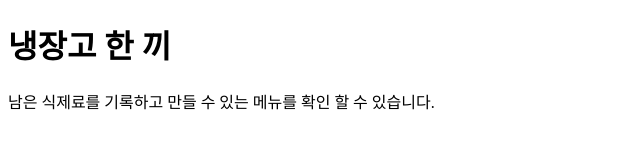
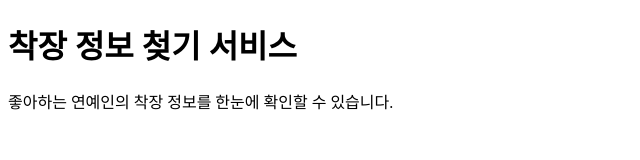
Before and after one commit to malshise/UIUXPROGRAMMING, a plain HTML site: page index.html in a window 1280 px wide. Shown: the whole page, without its empty margins (0-640 px from the left). Drawn offline with Linux system fonts and the light colour scheme.

Commit message:
내 웹 서비스 제목과 설명 입력

```diff
--- a/index.html
+++ b/index.html
@@ -3,17 +3,24 @@
 
 <head>
    <meta charset="UTF-8">
-   <title>나의 첫 웹페이지</title>
+   <title>WORN BY</title>
 </head>
 
 <body>
-   <!--서비스 이름: 냉장고 한 끼
-주요 사용자: 혼자 사는 대학생
-목적: 남은 식재료로 만들 수 있는 메뉴를 이해한다.
-핵심 행동: 재료를 기록하고 추천 메뉴를 확인한다.
-정보 순서: 소개 → 주요 기능 → 이용 방법 → 소식 받기-->
+ <!--
+사용자:연예인(아이돌) 패션에 관심 있는 10~30대
+목적: 연예인 착용 아이템 정보를 쉽게 확인한다.
+핵심 행동: 연예인 검색 → 아이템 확인 → 구매링크 확인
+정보 순서: 소개 → 주요 기능 → 이용 방법 → 찾기 요청
+서비스 이름과 한 줄 소개:
+WORN BY— 좋아하는 연예인의 착장 정보를 한눈에 확인
+주요 기능 3개: 스타일 탐색 / 아이템 구매 사이트 확인하기 / 아이템 찾기 요청
+이용 방법 3단계: 찾기 → 확인 → 구매
+이미지: 연예인의 다양한 패션 스타일을 보여주는 이미지
+대체 텍스트: 연예인 패션 스타일 예시
+입력 영역: 찾고 싶은 착용 아이템 입력 → 찾기 요청하기-->
 
-   <h1>냉장고 한 끼</h1>
-   <p>남은 식제료를 기록하고 만들 수 있는 메뉴를 확인 할 수 있습니다. </p>
+   <h1>착장 정보 첮기 서비스</h1>
+   <p>좋아하는 연예인의 착장 정보를 한눈에 확인할 수 있습니다. </p>
 </body>
 </html>
```
